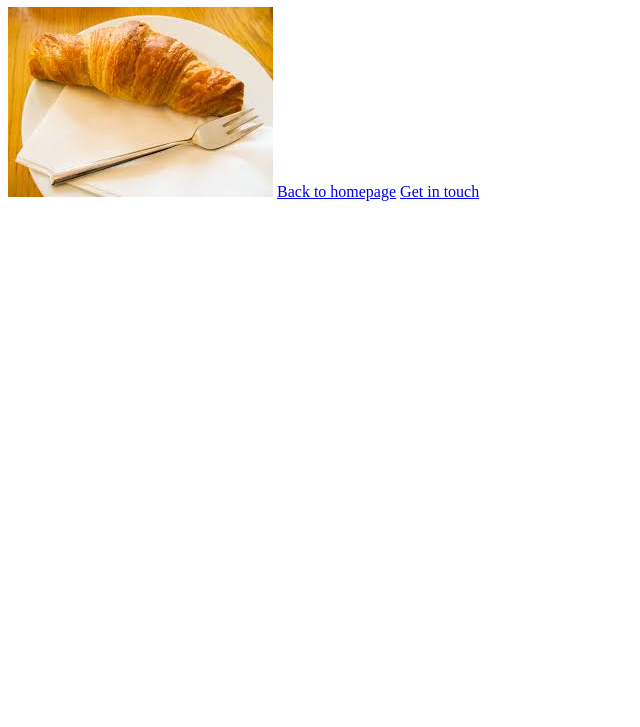
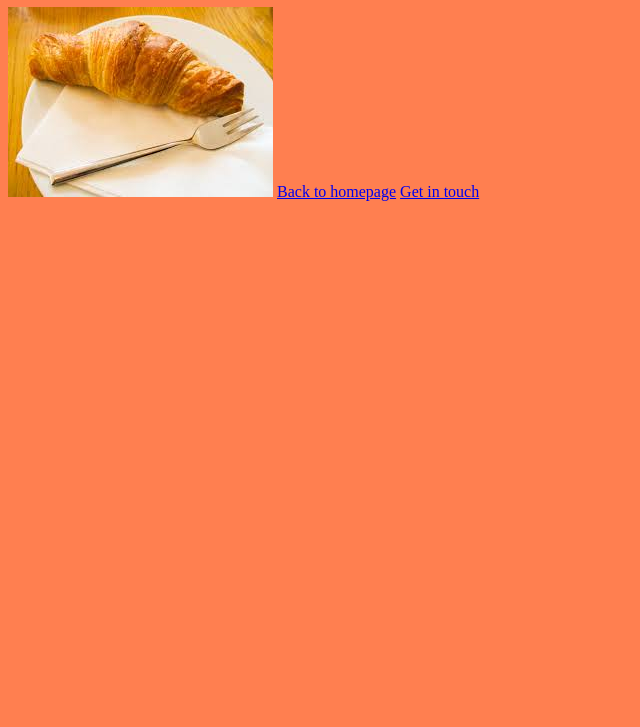
Before and after one commit to laurenhrickard/croissant, a plain HTML site: page photo.html in a window 1280 px wide. Shown: the part 73-800 px from the top of the page, without its empty margins (0-640 px from the left). Drawn offline with Linux system fonts and the light colour scheme.

Commit message:
Added background color

```diff
--- a/photo.html
+++ b/photo.html
@@ -3,6 +3,7 @@
   <head>
     <meta charset="UTF-8" />
     <meta name="viewport" content="width=device-width, initial-scale=1.0" />
+    <link rel="stylesheet" href="/styles/styles.css" />
     <title>Photo</title>
   </head>
   <body>
--- /dev/null
+++ b/styles/styles.css
@@ -0,0 +1,3 @@
+body {
+  background-color: coral;
+}
```
Also changed, not shown: contact.html (+1 -0 lines), index.html (+1 -0 lines).
